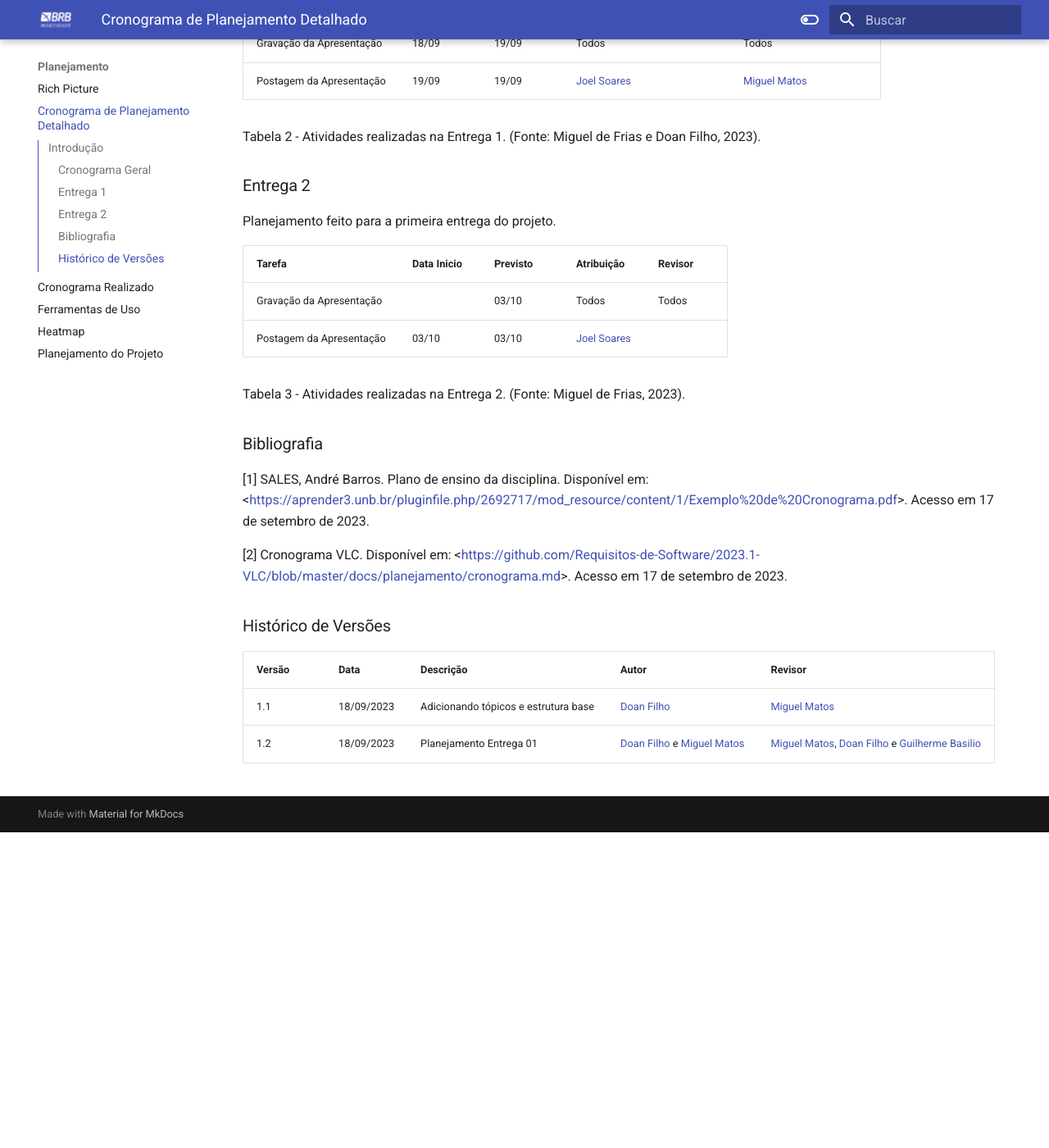
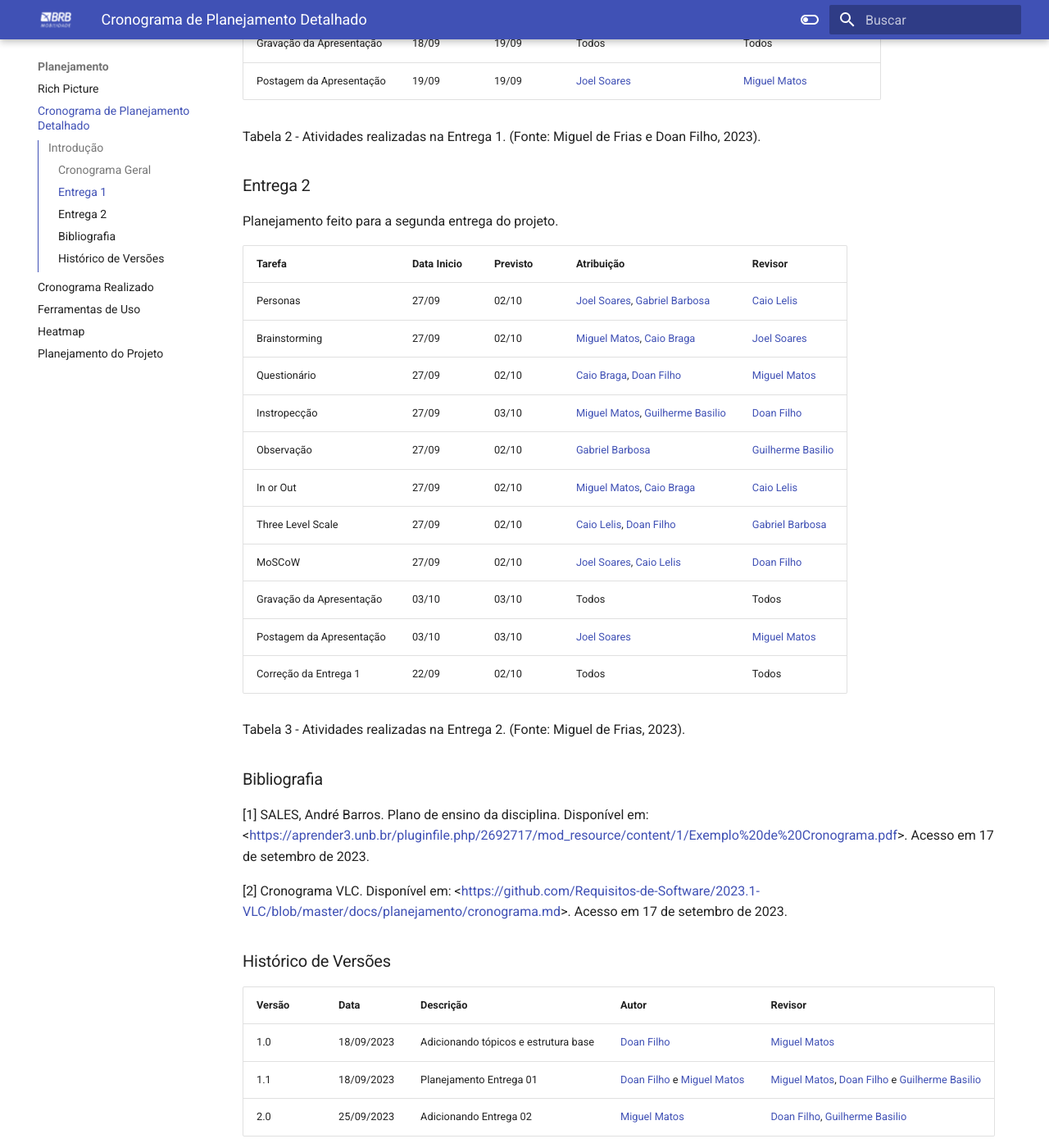
Before and after one commit to Requisitos-de-Software/2023.2-BRBMobilidade, an MkDocs documentation site: the page built from docs/Planejamento/cronograma.md, in a window 1280 px wide and 1400 px high, scrolled down 1544 px. Shown: the whole window at 82% size. Built offline with MkDocs 1.6.1 and Material for MkDocs 9.7.7, drawn with Linux system fonts in a browser that asks for light colours; before the commit the page ends 2559 px from its top, so only the background shows below that.

Commit message:
#36 docs: Add Entrega 02

```diff
--- a/docs/Planejamento/cronograma.md
+++ b/docs/Planejamento/cronograma.md
@@ -30,27 +30,36 @@ Planejamento feito para a primeira entrega do projeto.
 
 | Tarefa       | Data Inicio |   Previsto        | Atribuição |Revisor|
 |--------------|-----------------|-------------------|-------|-----|
-| HeatMap| 05/09     | 11/09             | [Caio Lelis](http://github.com/caio-lelis)   |[Caio Braga](http://github.com/caioalvesbraga)
+| HeatMap | 05/09     | 11/09             | [Caio Lelis](http://github.com/caio-lelis)   |[Caio Braga](http://github.com/caioalvesbraga)
 | Escolher APP | 05/09     | 14/09             | Todos   |Todos|
 | Gitpage | 05/09 | 19/09 | | |
-| Ferramentas do projeto| 05/09     | 16/09          |[Caio Lelis](http://github.com/caio-lelis), [Gabriel Barbosa](https://github.com/gabrie1barbosa) |[Caio Lelis](http://github.com/caio-lelis)|
+| Ferramentas do projeto | 05/09     | 16/09          |[Caio Lelis](http://github.com/caio-lelis), [Gabriel Barbosa](https://github.com/gabrie1barbosa) | [Caio Lelis](http://github.com/caio-lelis) |
 | Termos de Uso | 05/09    |  16/09    | [Guilherme Basilio](https://github.com/GuilhermeBES), [Joel Soares](https://github.com/JoelSRangel) |[Guilherme Basilio](https://github.com/GuilhermeBES) |
 | Atas das reuniões | 05/09    | 16/09 |[Doan Filho](https://github.com/FilhoDoan)|[Caio Lelis](http://github.com/caio-lelis)|
-| Rich picture | 05/09     | 17/09   |[Caio Braga](http://github.com/caioalvesbraga) | [Doan Filho](https://github.com/FilhoDoan)|
-|Cronograma Planejado|05/09  |18/09  |[Doan Filho](https://github.com/FilhoDoan) e [Miguel Matos](https://github.com/migueldefrias)    | [Miguel Matos](https://github.com/migueldefrias)  e [Doan Filho](https://github.com/FilhoDoan) |
-|Cronograma Realizaado|05/09  |18/09  |[Doan Filho](https://github.com/FilhoDoan) e [Miguel Matos](https://github.com/migueldefrias)    | [Miguel Matos](https://github.com/migueldefrias)  e [Doan Filho](https://github.com/FilhoDoan) |
-|Gravação da Apresentação|18/09  |19/09  | Todos |Todos|
-| Postagem da Apresentação| 19/09| 19/09 | [Joel Soares](https://github.com/JoelSRangel) | [Miguel Matos](https://github.com/migueldefrias)|
+| Rich picture | 05/09     | 17/09   | [Caio Braga](http://github.com/caioalvesbraga) | [Doan Filho](https://github.com/FilhoDoan)|
+| Cronograma Planejado | 05/09  |18/09  | [Doan Filho](https://github.com/FilhoDoan) e [Miguel Matos](https://github.com/migueldefrias) | [Miguel Matos](https://github.com/migueldefrias)  e [Doan Filho](https://github.com/FilhoDoan) |
+| Cronograma Realizaado | 05/09  |18/09  | [Doan Filho](https://github.com/FilhoDoan) e [Miguel Matos](https://github.com/migueldefrias) | [Miguel Matos](https://github.com/migueldefrias)  e [Doan Filho](https://github.com/FilhoDoan) |
+| Gravação da Apresentação | 18/09  |19/09  | Todos |Todos|
+| Postagem da Apresentação | 19/09| 19/09 | [Joel Soares](https://github.com/JoelSRangel) | [Miguel Matos](https://github.com/migueldefrias)|
 <div><p>Tabela 2 - Atividades realizadas na Entrega 1. (Fonte: Miguel de Frias e Doan Filho, 2023).</p></div>
 
 ### Entrega 2
 
-Planejamento feito para a primeira entrega do projeto.
+Planejamento feito para a segunda entrega do projeto.
 
 | Tarefa       | Data Inicio |   Previsto        | Atribuição |Revisor|
 |--------------|-----------------|-------------------|-------|-----|
-| Gravação da Apresentação |  | 03/10 | Todos |Todos|
-| Postagem da Apresentação| 03/10 | 03/10 | [Joel Soares](https://github.com/JoelSRangel) | |
+| Personas | 27/09 | 02/10 | [Joel Soares](https://github.com/JoelSRangel), [Gabriel Barbosa](https://github.com/gabrie1barbosa) | [Caio Lelis](http://github.com/caio-lelis) |
+| Brainstorming | 27/09 | 02/10 | [Miguel Matos](https://github.com/migueldefrias), [Caio Braga](http://github.com/caioalvesbraga) | [Joel Soares](https://github.com/JoelSRangel) |
+| Questionário | 27/09 | 02/10 | [Caio Braga](http://github.com/caioalvesbraga), [Doan Filho](https://github.com/FilhoDoan) | [Miguel Matos](https://github.com/migueldefrias) |
+| Instropecção | 27/09 | 03/10 | [Miguel Matos](https://github.com/migueldefrias), [Guilherme Basilio](https://github.com/GuilhermeBES) | [Doan Filho](https://github.com/FilhoDoan) |
+| Observação | 27/09 | 02/10 | [Gabriel Barbosa](https://github.com/gabrie1barbosa) | [Guilherme Basilio](https://github.com/GuilhermeBES) |
+| In or Out | 27/09 | 02/10 | [Miguel Matos](https://github.com/migueldefrias), [Caio Braga](http://github.com/caioalvesbraga) | [Caio Lelis](http://github.com/caio-lelis) |
+| Three Level Scale | 27/09 | 02/10 | [Caio Lelis](http://github.com/caio-lelis), [Doan Filho](https://github.com/FilhoDoan) | [Gabriel Barbosa](https://github.com/gabrie1barbosa) |
+| MoSCoW | 27/09 | 02/10 | [Joel Soares](https://github.com/JoelSRangel), [Caio Lelis](http://github.com/caio-lelis) | [Doan Filho](https://github.com/FilhoDoan) |
+| Gravação da Apresentação | 03/10 | 03/10 | Todos | Todos |
+| Postagem da Apresentação| 03/10 | 03/10 | [Joel Soares](https://github.com/JoelSRangel) | [Miguel Matos](https://github.com/migueldefrias) |
+| Correção da Entrega 1 | 22/09 | 02/10 | Todos | Todos |
 <div><p>Tabela 3 - Atividades realizadas na Entrega 2. (Fonte: Miguel de Frias, 2023).</p></div>
 
 ### Bibliografia
@@ -63,5 +72,6 @@ Planejamento feito para a primeira entrega do projeto.
 
 | Versão | Data       | Descrição            | Autor | Revisor |
 |--------|------------|----------------------|-----------------------------------|--------------------------------------|
-| 1.1    | 18/09/2023 | Adicionando tópicos e estrutura base|  [Doan Filho](https://github.com/FilhoDoan) | [Miguel Matos](https://github.com/migueldefrias)  |
-| 1.2    | 18/09/2023 | Planejamento Entrega 01|  [Doan Filho](https://github.com/FilhoDoan) e [Miguel Matos](https://github.com/migueldefrias) | [Miguel Matos](https://github.com/migueldefrias), [Doan Filho](https://github.com/FilhoDoan) e [Guilherme Basilio](https://github.com/GuilhermeBES)|
+| 1.0 | 18/09/2023 | Adicionando tópicos e estrutura base|  [Doan Filho](https://github.com/FilhoDoan) | [Miguel Matos](https://github.com/migueldefrias)  |
+| 1.1 | 18/09/2023 | Planejamento Entrega 01|  [Doan Filho](https://github.com/FilhoDoan) e [Miguel Matos](https://github.com/migueldefrias) | [Miguel Matos](https://github.com/migueldefrias), [Doan Filho](https://github.com/FilhoDoan) e [Guilherme Basilio](https://github.com/GuilhermeBES)|
+| 2.0 | 25/09/2023 | Adicionando Entrega 02| [Miguel Matos](https://github.com/migueldefrias)  | [Doan Filho](https://github.com/FilhoDoan), [Guilherme Basilio](https://github.com/GuilhermeBES) |
```
